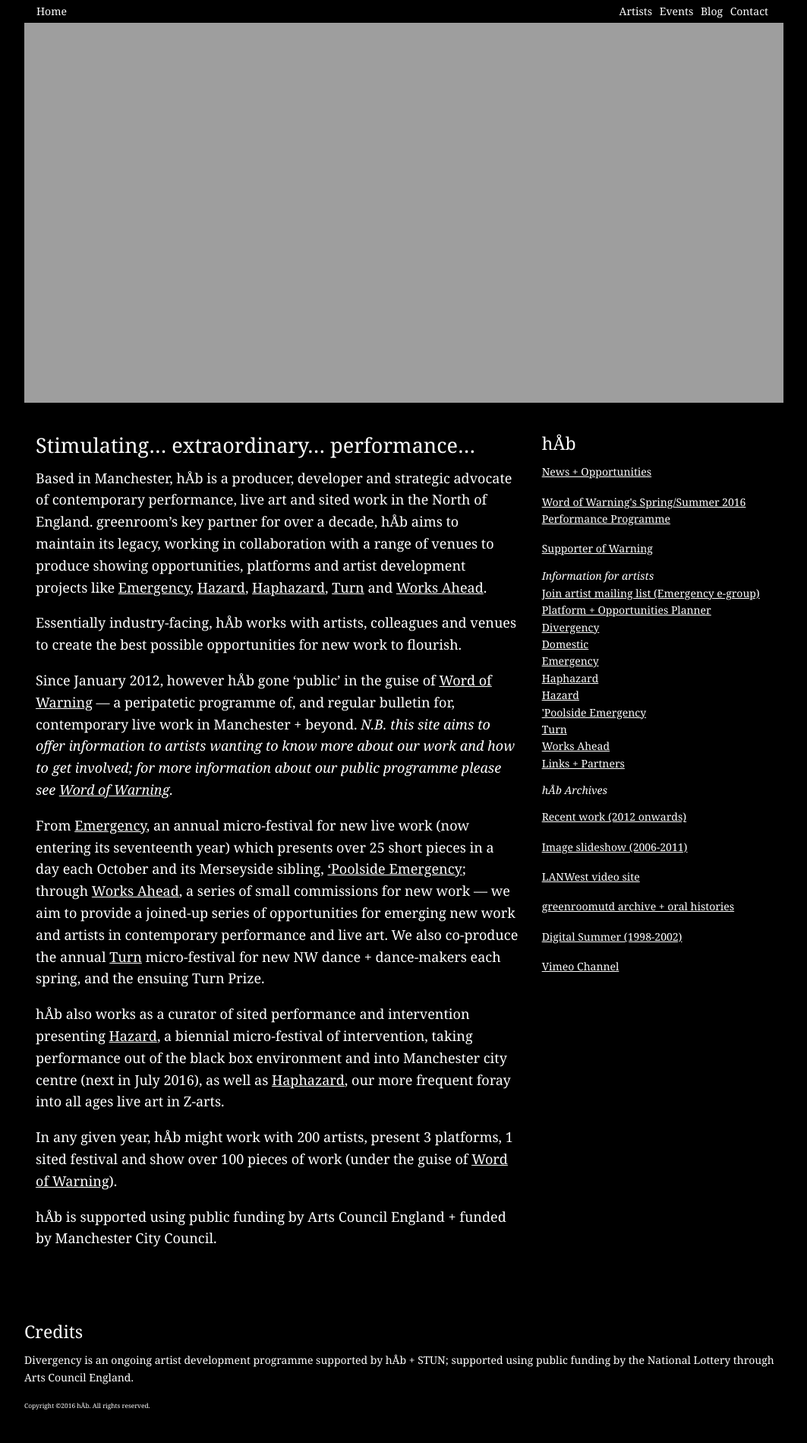
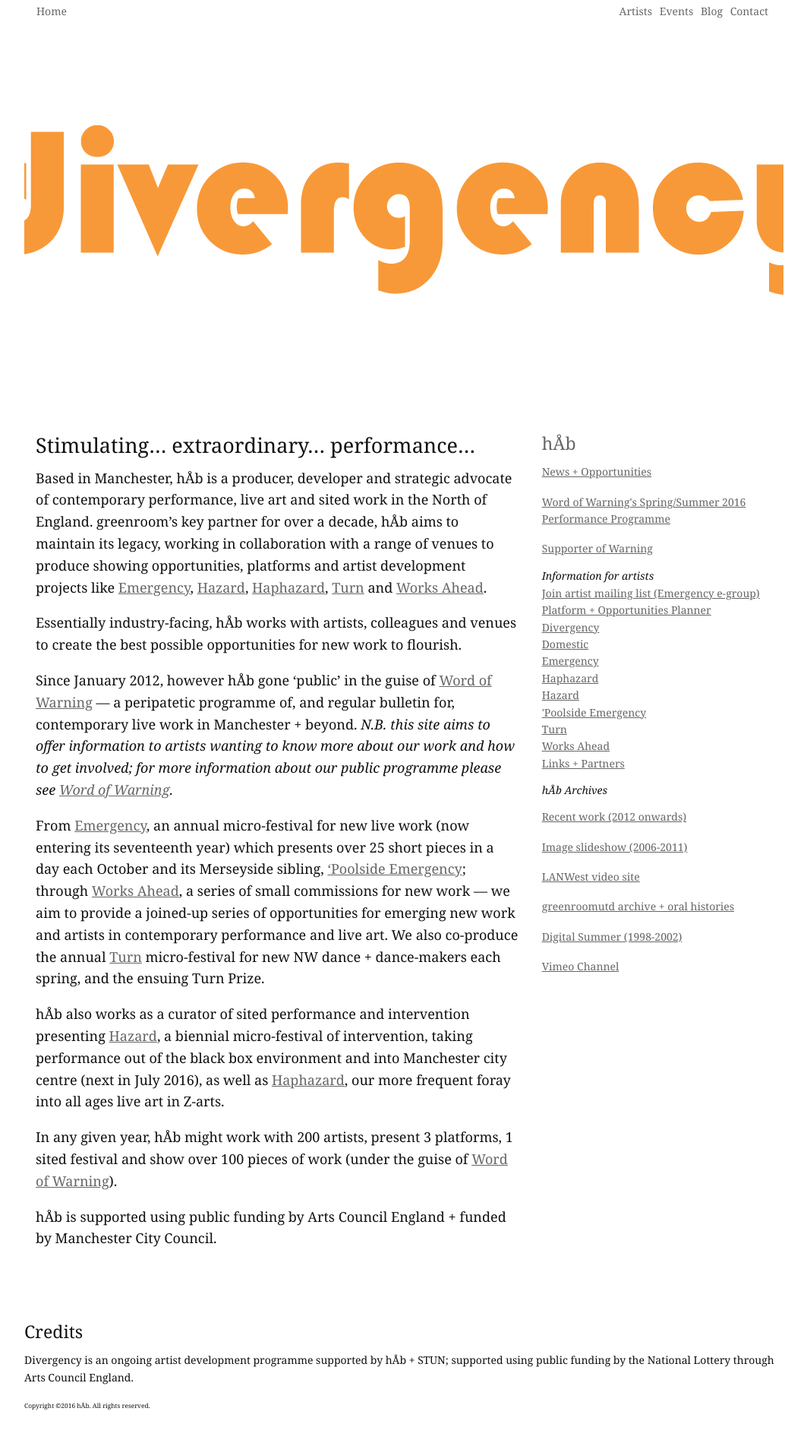
Before and after one commit to divergencymcr/divergencymcr.github.io, a Jekyll site: the page built from artists/index.md, in a window 1280 px wide. Shown: the whole page at 76% size, without its empty margins (108-1171 px from the left). Built offline with Jekyll 4.4.1, drawn with Linux system fonts in a browser that asks for light colours.

Commit message:
Update season_styles.css

```diff
--- a/assets/stylesheets/season_styles.css
+++ b/assets/stylesheets/season_styles.css
@@ -1,6 +1,6 @@
 /* THEMED PER-EVENT STYLES ---------------------------*/
 
-/* default divergency styling
+/* default divergency styling White
 ------------------------------------------------------*/
 
 	body,
@@ -27,34 +27,7 @@
 		{background:#000; color:#fff;}
 
 	.splash
-		{background:url(../images/header_divergency.jpg) -150px center}
-
-/* hAb black
-------------------------------------------------------*/
-
-	.hab,
-	.hab .artist,
-	.hab .show,
-	.hab .season
-		{background:#000; color:#fff;}
-
-	.hab a,
-	.hab a:visited,
-	.hab a:hover
-		{color:#fff;}
-	.hab nav a:hover,
-	.hab article a:hover,
-	.hab footer a:hover
-		{background: #fff; color: #000;}
-
-	.hab .splash
-		{background:url(../images/header_hab_photo.jpg) center center}
-
-/* Autumn/Winter 2016 Programme colour tbc
-------------------------------------------------------*/
-
-	.aw2016 .splash
-		{background:url(../images/header_ss2014wrn.jpg) -150px center}
+		{background:url(../images/header_divergency.jpg) center center}
 
 /* divergency orange
 ------------------------------------------------------*/
@@ -75,4 +48,4 @@
 		{background: #000; color: #f93;}
 
 	.div .splash
-		{background:url(../images/header_chanje.jpg) center center}
+		{background:url(../images/header_divergency.jpg) center center}
```
